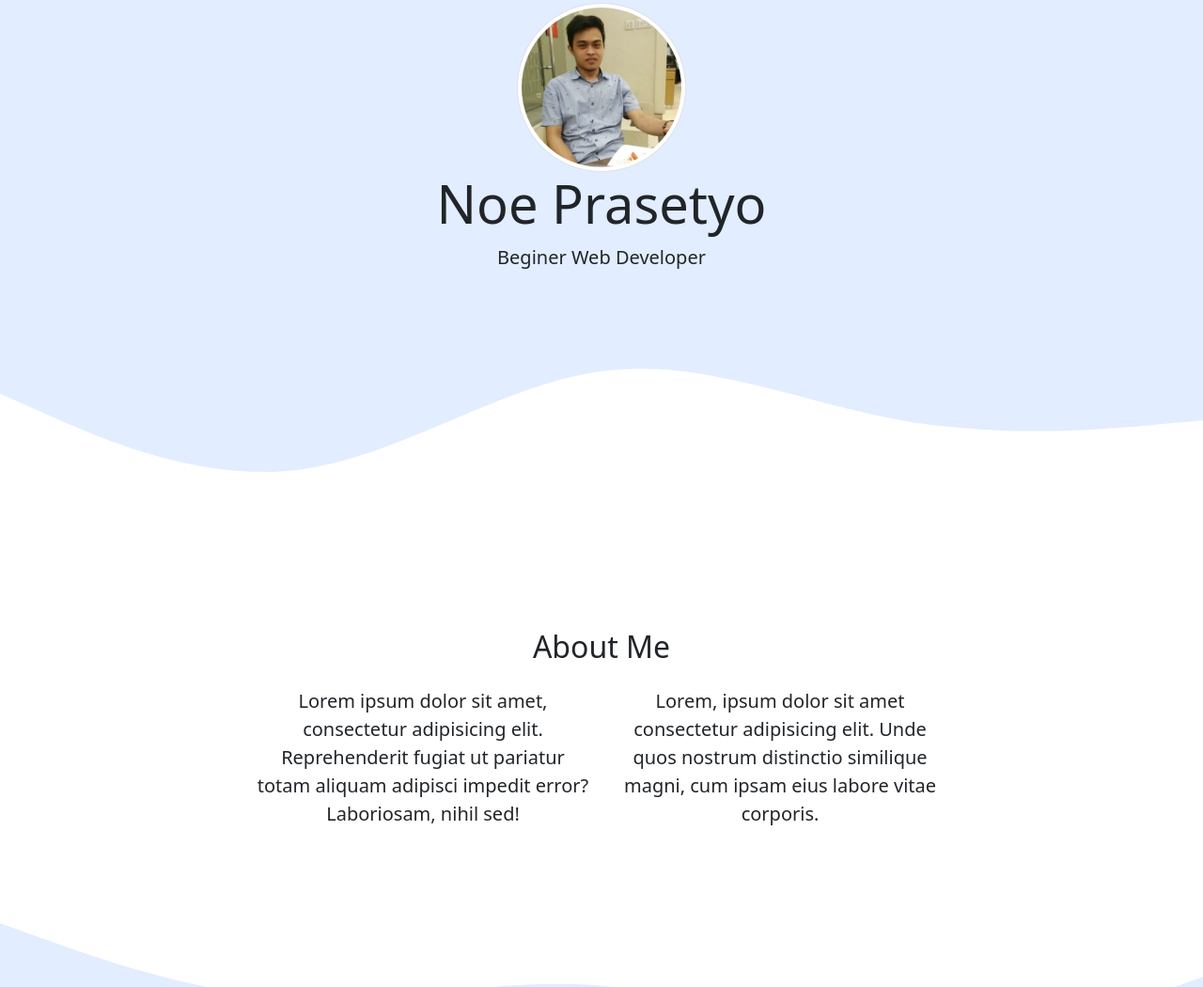
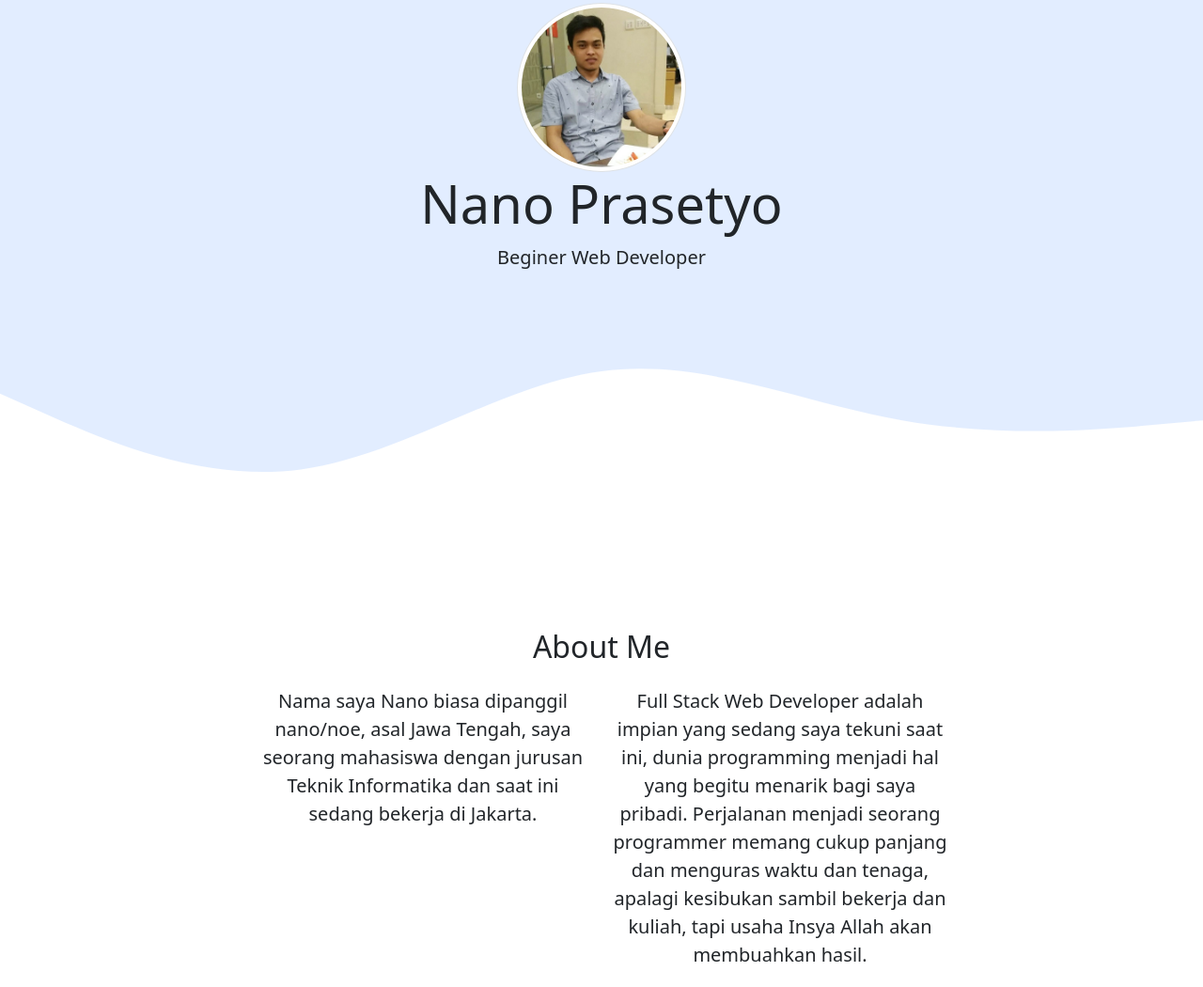
Before and after one commit to Noepras/nanoprasetyo.github.io, a plain HTML site: page index.html in a window 1280 px wide. Shown: the part 93-1143 px from the top of the page at 94% size. Drawn offline with nearby package versions, Linux system fonts and the light colour scheme.

Commit message:
merubah deksripsi about me

```diff
--- a/index.html
+++ b/index.html
@@ -47,7 +47,7 @@
     <!-- jumbotron -->
     <section class="jumbotron text-center">
       <img src="img/img.jpeg" alt="noe" width="180" class="rounded-circle img-thumbnail" />
-      <h1 class="display-4">Noe Prasetyo</h1>
+      <h1 class="display-4">Nano Prasetyo</h1>
       <p class="lead">Beginer Web Developer</p>
       <svg xmlns="http://www.w3.org/2000/svg" viewBox="0 0 1440 320">
         <path
@@ -69,10 +69,10 @@
         </div>
         <div class="row justify-content-center fs-5 text-center">
           <div class="col-4" data-aos="fade-right" data-aos-duration="1000">
-            <p>Lorem ipsum dolor sit amet, consectetur adipisicing elit. Reprehenderit fugiat ut pariatur totam aliquam adipisci impedit error? Laboriosam, nihil sed!</p>
+            <p>Nama saya Nano biasa dipanggil nano/noe, asal Jawa Tengah, saya seorang mahasiswa dengan jurusan Teknik Informatika dan saat ini sedang bekerja di Jakarta. </p>
           </div>
           <div class="col-4" data-aos="fade-left" data-aos-duration="2000">
-            <p>Lorem, ipsum dolor sit amet consectetur adipisicing elit. Unde quos nostrum distinctio similique magni, cum ipsam eius labore vitae corporis.</p>
+            <p>Full Stack Web Developer adalah impian yang sedang saya tekuni saat ini, dunia programming menjadi hal yang begitu menarik bagi saya pribadi. Perjalanan menjadi seorang programmer memang cukup panjang dan menguras waktu dan tenaga, apalagi kesibukan sambil bekerja dan kuliah, tapi usaha Insya Allah akan membuahkan hasil.</p>
           </div>
         </div>
       </div>
```
